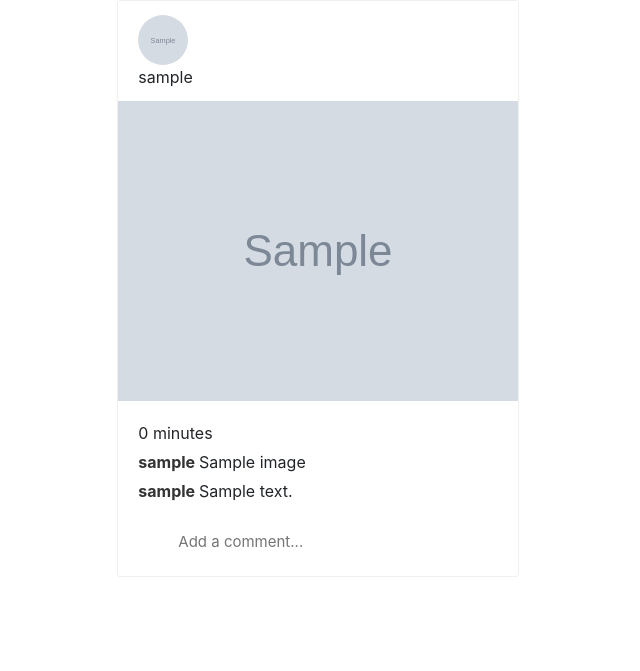
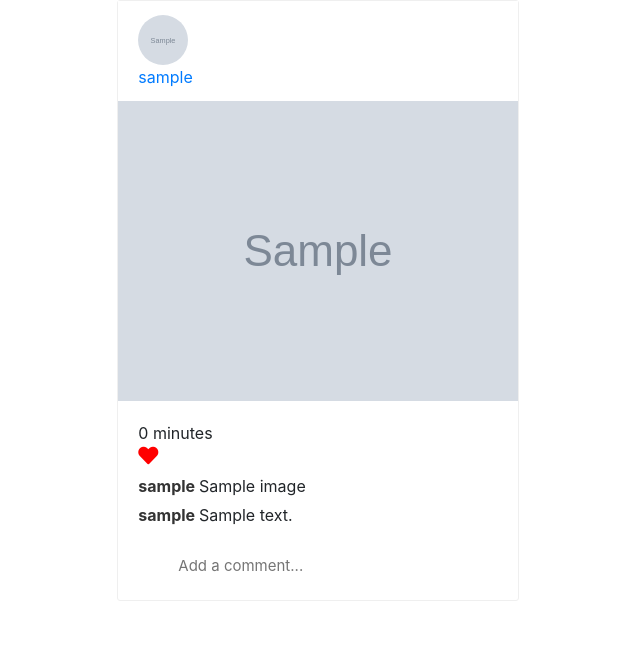
Before and after one commit to EKibet/instagram, a Django app: page /instagram/ in a window 1280 px wide. Shown: the part 162-833 px from the top of the page, without its empty margins (0-640 px from the left). Before the commit the page ends 739 px from the top, so only its background shows below. Run offline with Django 3.2, Linux system fonts and the light colour scheme; a user stored in the database is signed in; tables that the repository leaves empty hold one stand-in row (values such as "Sample post"); grey boxes marked "Sample" are stand-in pictures; some libraries are stand-ins or nearby versions.

Commit message:
attempted image list page view

```diff
--- a/instagram/templates/instagram/image_list.html
+++ b/instagram/templates/instagram/image_list.html
@@ -10,6 +10,8 @@
                 <div class="card view-update {{ post.pk }}">
                     <div class="card__panel-head">
                         <div class="poster__info">
+                            <a href="/instagram/prof/{{post.user_profile.user.username}}" style="text-decoration:none; font-size: 16px; display:inline-block" class="user">
+
                                 <img class="poster__profilepic" src="{{ post.user_profile.profile_path.url }}">
                               {{ post.author.username }}
                             </a>
@@ -22,9 +24,8 @@
                         </span>
                         <a href="#">
                           <div class="likes">
-                            {% if post.get_number_of_likes %}
-                                {{ post.get_number_of_likes }} like{% if post.get_number_of_likes > 1 %}s{% endif %}
-                            {% endif %}
+                              <span class="comment"><a class="fa fa-heart" style="color:red; font-size: 20px;" href="#"></a>
+                              </span>
                           </div>
                         </a>
                         <ul class="comment-list">
@@ -33,6 +34,7 @@
                               {{ post.user_profile.user.username }}
                             </a>
                             <span class="comment">{{ post.title }}</span>
+
                           </li>
                           <a class="view-more"></a>
                           {% for comment in post.comment_set.all %}
```
